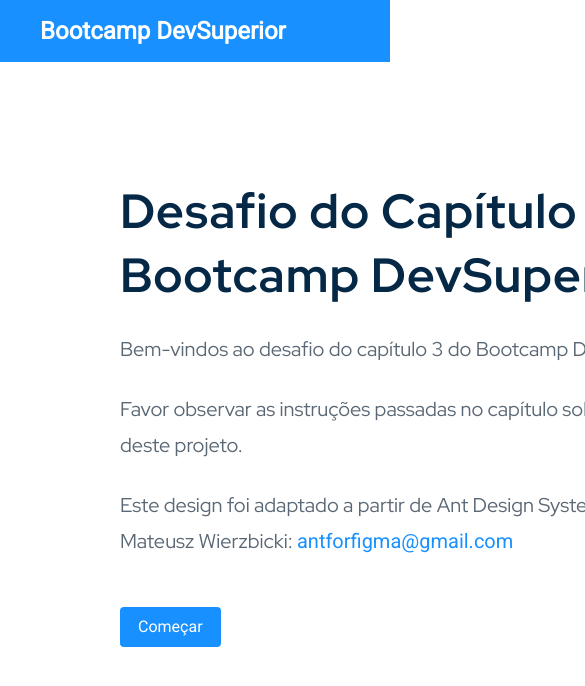
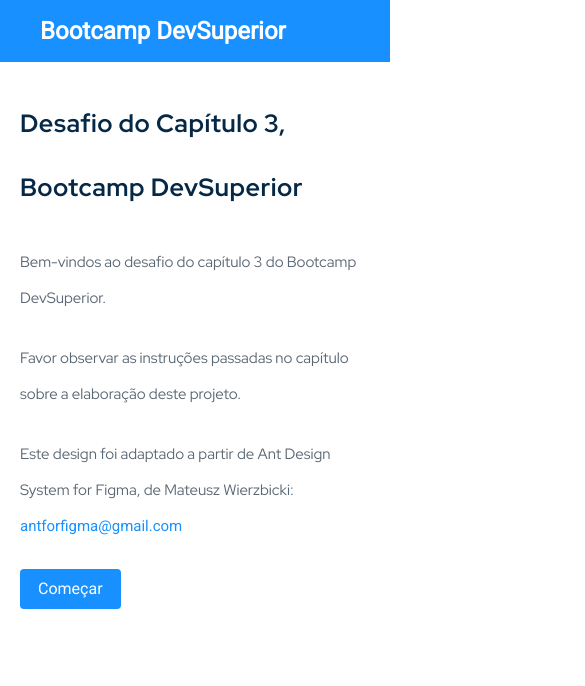
Before and after one commit to santosediego/github-user-search, a React (Create React App) app: page / in a window 390 px wide. Shown: the top 686 px of the page, 585 px wide, since content can reach past the window. Built offline with nearby package versions, Linux system fonts and the light colour scheme.

Commit message:
Responsibility for the Home page

```diff
--- a/public/index.html
+++ b/public/index.html
@@ -5,9 +5,11 @@
     <link rel="icon" href="%PUBLIC_URL%/favicon.ico" />
     <meta name="viewport" content="width=device-width, initial-scale=1" />
     <meta name="theme-color" content="#000000" />
+    <meta name=”author” content=”DevSuperior” />
+    <meta name=”creator” content=”Diego Santos”>
     <meta
-      name="description"
-      content="Web site created using create-react-app by Diego Santos"
+      name="GitHub User Search"
+      content="App desenvolvido como trabalho no Bootcamp da DevSuperior"
     />
     <link rel="apple-touch-icon" href="%PUBLIC_URL%/logo192.png" />
     <!--
@@ -15,29 +17,11 @@
       user's mobile device or desktop. See https://developers.google.com/web/fundamentals/web-app-manifest/
     -->
     <link rel="manifest" href="%PUBLIC_URL%/manifest.json" />
-    <!--
-      Notice the use of %PUBLIC_URL% in the tags above.
-      It will be replaced with the URL of the `public` folder during the build.
-      Only files inside the `public` folder can be referenced from the HTML.
 
-      Unlike "/favicon.ico" or "favicon.ico", "%PUBLIC_URL%/favicon.ico" will
-      work correctly both with client-side routing and a non-root public URL.
-      Learn how to configure a non-root public URL by running `npm run build`.
-    -->
-    <title>Github-usersearch</title>
+    <title>Github User Search</title>
   </head>
   <body>
     <noscript>You need to enable JavaScript to run this app.</noscript>
     <div id="root"></div>
-    <!--
-      This HTML file is a template.
-      If you open it directly in the browser, you will see an empty page.
-
-      You can add webfonts, meta tags, or analytics to this file.
-      The build step will place the bundled scripts into the <body> tag.
-
-      To begin the development, run `npm start` or `yarn start`.
-      To create a production bundle, use `npm run build` or `yarn build`.
-    -->
   </body>
 </html>
--- a/src/pages/Home/styles.css
+++ b/src/pages/Home/styles.css
@@ -1,7 +1,7 @@
 .home-container {
     margin-top: 117px;/* Reduzi para poder ficar apresentavel na tela (pelo menos no meu monitor)*/
     padding-left: 120px;
-    width: 612px;
+    max-width: 612px;
 }
 
 .text-title {
@@ -29,3 +29,25 @@
 .btn-comecar {
     margin-top: 48px;
 }
+
+@media only screen and (max-width: 1060px) {
+
+    .home-container {
+        margin-top: 30px;
+        padding-left: 20px;
+        padding-right: 20px;
+        max-width: none;
+    }
+    .text-title {
+        font-size: 25px;
+    }
+
+    .text-description {
+        font-size: 15px;
+    }
+
+    .btn-comecar {
+        margin-top: 25px;
+    }
+
+}
```
Also changed, not shown: src/pages/Home/index.tsx (+5 -2 lines), public/robots.txt (deleted).
